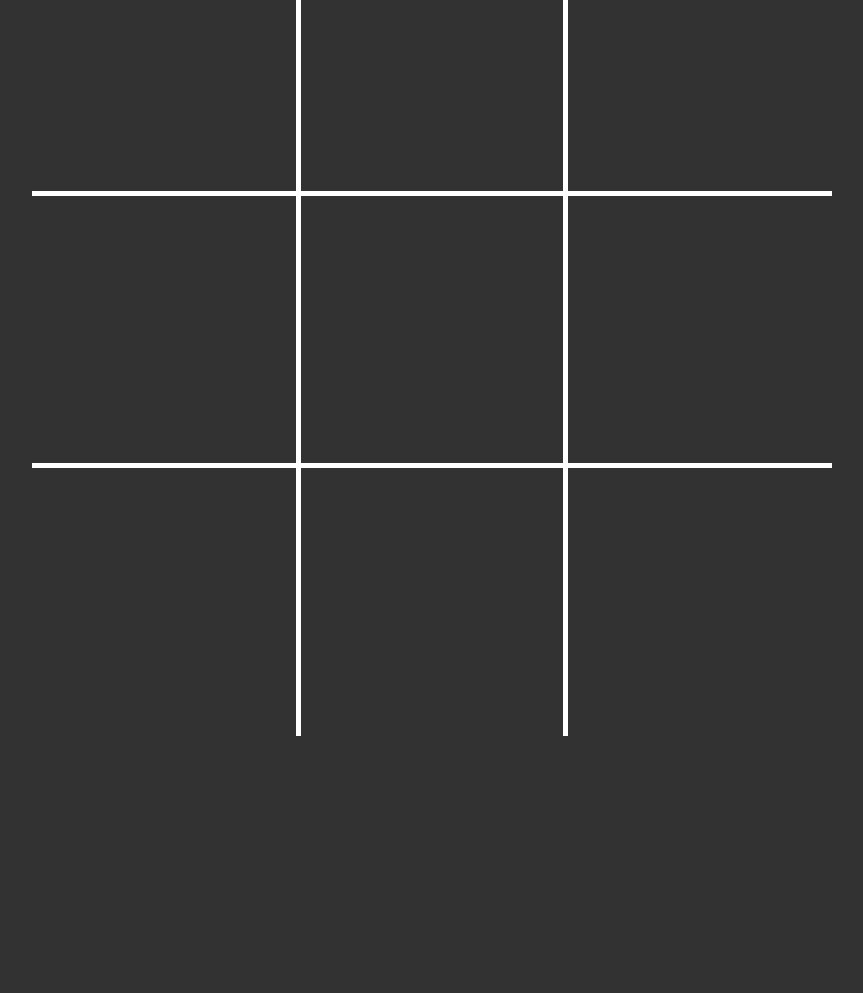
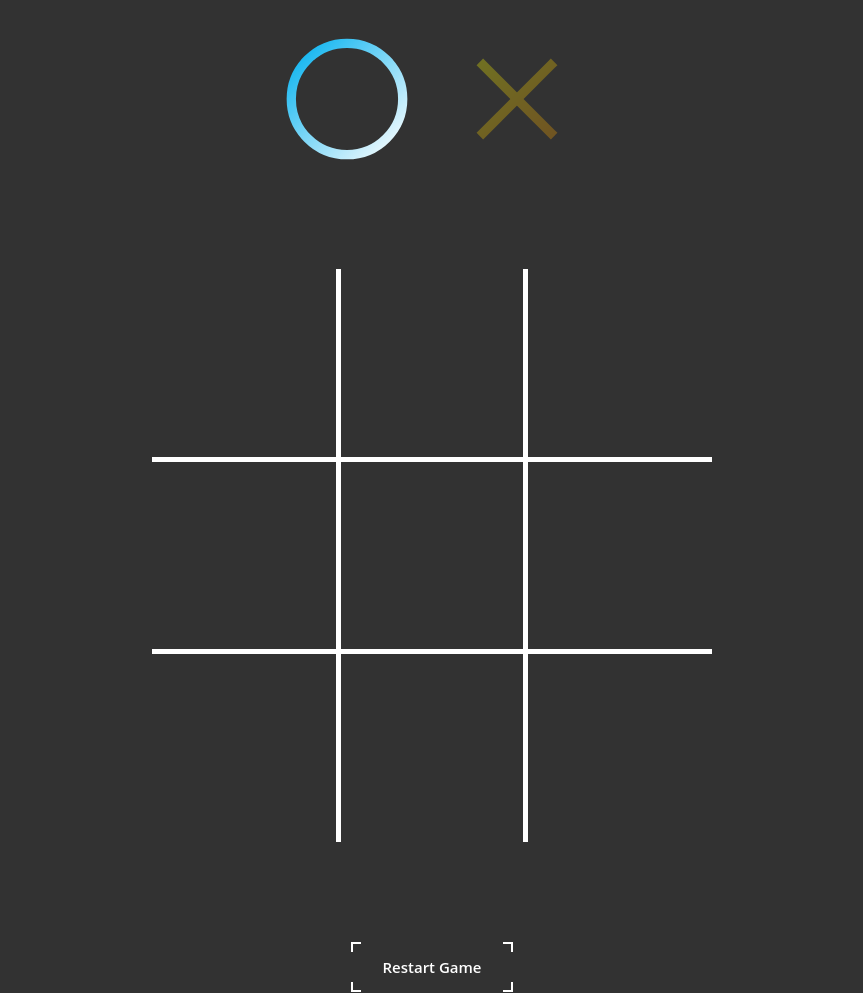
Before and after one commit to alessandro-arg/tic-tac-toe, a plain HTML site: page index.html in a window 1280 px wide. Shown: the part 195-1188 px from the top of the page, without its empty margins (208-1071 px from the left). Before the commit the page ends 931 px from the top, so only its background shows below. Drawn offline with Linux system fonts and the light colour scheme.

Commit message:
game works

```diff
--- a/index.html
+++ b/index.html
@@ -9,7 +9,14 @@
   <body onload="init()">
     <div class="container">
       <h1>Tic Tac Toe</h1>
+      <div id="player-indicators">
+        <div id="circle-indicator"></div>
+        <div id="cross-indicator"></div>
+      </div>
       <div id="content"></div>
+      <button id="reset-button" onclick="resetGame()">
+        <span>Restart Game</span>
+      </button>
     </div>
     <script src="script.js"></script>
   </body>
--- a/script.js
+++ b/script.js
@@ -1,8 +1,20 @@
 let fields = [null, null, null, null, null, null, null, null, null];
 let currentPlayer = "circle";
 
+const winningCombinations = [
+  [0, 1, 2],
+  [3, 4, 5],
+  [6, 7, 8],
+  [0, 3, 6],
+  [1, 4, 7],
+  [2, 5, 8],
+  [0, 4, 8],
+  [2, 4, 6],
+];
+
 function init() {
   render();
+  updatePlayerIndicators();
 }
 
 function render() {
@@ -29,6 +41,7 @@ function render() {
 
   tableHTML += "</table>";
   content.innerHTML = tableHTML;
+  renderPlayerIndicators();
 }
 
 function handleClick(index, element) {
@@ -47,24 +60,39 @@ function handleClick(index, element) {
   element.classList.add("filled");
   element.onclick = null;
 
+  updatePlayerIndicators();
+
   const winner = checkWinner();
   if (winner) {
     drawWinningLine(winner);
+    disableBoard();
+    highlightWinner();
+  }
+}
+
+function renderPlayerIndicators() {
+  const circleIndicator = document.getElementById("circle-indicator");
+  const crossIndicator = document.getElementById("cross-indicator");
+  circleIndicator.innerHTML = generateCircleSVG(50, 50);
+  crossIndicator.innerHTML = generateCrossSVG(50, 50);
+  circleIndicator.classList.add("indicator");
+  crossIndicator.classList.add("indicator");
+}
+
+function updatePlayerIndicators() {
+  const circleIndicator = document.getElementById("circle-indicator");
+  const crossIndicator = document.getElementById("cross-indicator");
+
+  if (currentPlayer === "circle") {
+    circleIndicator.classList.remove("reduced-opacity");
+    crossIndicator.classList.add("reduced-opacity");
+  } else {
+    circleIndicator.classList.add("reduced-opacity");
+    crossIndicator.classList.remove("reduced-opacity");
   }
 }
 
 function checkWinner() {
-  const winningCombinations = [
-    [0, 1, 2],
-    [3, 4, 5],
-    [6, 7, 8],
-    [0, 3, 6],
-    [1, 4, 7],
-    [2, 5, 8],
-    [0, 4, 8],
-    [2, 4, 6],
-  ];
-
   for (const combination of winningCombinations) {
     const [a, b, c] = combination;
     if (fields[a] && fields[a] === fields[b] && fields[a] === fields[c]) {
@@ -114,9 +142,45 @@ function drawWinningLine(winningCombination) {
   table.appendChild(line);
 }
 
-function generateCircleSVG() {
+function disableBoard() {
+  const table = document.querySelector("table");
+  table.classList.add("disabled");
+}
+
+function highlightWinner() {
+  const circleIndicator = document.getElementById("circle-indicator");
+  const crossIndicator = document.getElementById("cross-indicator");
+
+  if (currentPlayer === "cross") {
+    circleIndicator.classList.add("glow");
+    crossIndicator.classList.add("reduced-opacity");
+    crossIndicator.classList.remove("glow");
+    circleIndicator.classList.remove("reduced-opacity");
+  } else {
+    crossIndicator.classList.add("glow");
+    circleIndicator.classList.add("reduced-opacity");
+    circleIndicator.classList.remove("glow");
+    crossIndicator.classList.remove("reduced-opacity");
+  }
+}
+
+function resetGame() {
+  fields = [null, null, null, null, null, null, null, null, null];
+  currentPlayer = "circle";
+  render();
+  updatePlayerIndicators();
+  const table = document.querySelector("table");
+  table.classList.remove("disabled");
+
+  const circleIndicator = document.getElementById("circle-indicator");
+  const crossIndicator = document.getElementById("cross-indicator");
+  circleIndicator.classList.remove("glow", "reduced-opacity");
+  crossIndicator.classList.remove("glow", "reduced-opacity");
+}
+
+function generateCircleSVG(width = 110, height = 110) {
   const svgHTML = `
-    <svg width="150" height="150" viewBox="0 0 70 70" xmlns="http://www.w3.org/2000/svg">
+    <svg width="${width}" height="${height}" viewBox="0 0 70 70" xmlns="http://www.w3.org/2000/svg">
         <defs>
             <linearGradient id="circleGradient" x1="0%" y1="0%" x2="100%" y2="100%">
                 <stop offset="0%" style="stop-color:#00B0EF;stop-opacity:1" />
@@ -137,9 +201,9 @@ function generateCircleSVG() {
   return svgHTML;
 }
 
-function generateCrossSVG() {
+function generateCrossSVG(width = 110, height = 110) {
   const svgHTML = `
-        <svg width="150" height="150" viewBox="0 0 70 70" xmlns="http://www.w3.org/2000/svg">
+    <svg width="${width}" height="${height}" viewBox="0 0 70 70" xmlns="http://www.w3.org/2000/svg">
         <defs>
             <linearGradient id="grad1" x1="0%" y1="0%" x2="100%" y2="100%">
                 <stop offset="0%" style="stop-color:rgb(255,255,0);stop-opacity:1" />
--- a/style.css
+++ b/style.css
@@ -5,7 +5,7 @@ body {
   display: flex;
   flex-direction: column;
   align-items: center;
-  justify-content: center;
+  justify-content: space-between;
   height: 100vh;
   margin: 0;
 }
@@ -29,12 +29,13 @@ h1 {
   width: 100%;
   display: flex;
   justify-content: center;
+  margin: 50px 0;
 }
 
 table {
   border-collapse: collapse;
   width: 100%;
-  max-width: 100%;
+  max-width: 70%;
   margin-top: 20px;
   position: relative;
 }
@@ -100,6 +101,109 @@ td div {
   z-index: 1;
 }
 
+#player-indicators {
+  display: flex;
+  justify-content: center;
+  align-items: center;
+  margin-bottom: 30px;
+}
+
+#player-indicators div {
+  margin: 0 20px;
+}
+
+#circle-indicator,
+#cross-indicator {
+  transition: opacity 0.2s;
+}
+
+.reduced-opacity {
+  opacity: 0.3;
+}
+
+.indicator svg {
+  width: 130px;
+  height: 130px;
+}
+
+.disabled {
+  pointer-events: none;
+}
+
+.glow svg {
+  animation: glow 1s infinite alternate;
+}
+
+@keyframes glow {
+  from {
+    filter: drop-shadow(0 0 10px rgba(255, 255, 198, 0.1));
+  }
+  to {
+    filter: drop-shadow(0 0 20px rgba(255, 255, 190, 0.5));
+  }
+}
+
+button {
+  margin-top: 50px;
+  color: rgb(255, 255, 255);
+  position: relative;
+  height: 50px;
+  padding: 0 30px;
+  border: 2px solid #ffffff;
+  background: #323232;
+  user-select: none;
+  white-space: nowrap;
+  transition: all 0.05s linear;
+  font-family: inherit;
+}
+
+button:before,
+button:after {
+  content: "";
+  position: absolute;
+  background: #323232;
+  transition: all 0.2s linear;
+}
+
+button:before {
+  width: calc(100% + 6px);
+  height: calc(100% - 16px);
+  top: 8px;
+  left: -3px;
+}
+
+button:after {
+  width: calc(100% - 16px);
+  height: calc(100% + 6px);
+  top: -3px;
+  left: 8px;
+}
+
+button:hover {
+  cursor: crosshair;
+}
+
+button:active {
+  transform: scale(0.95);
+}
+
+button:hover:before {
+  height: calc(100% - 32px);
+  top: 16px;
+}
+
+button:hover:after {
+  width: calc(100% - 32px);
+  left: 16px;
+}
+
+button span {
+  font-size: 15px;
+  z-index: 3;
+  position: relative;
+  font-weight: 600;
+}
+
 @media (max-width: 600px) {
   h1 {
     font-size: 36px;
```
Lines whose indentation alone changed are shown as unchanged.
